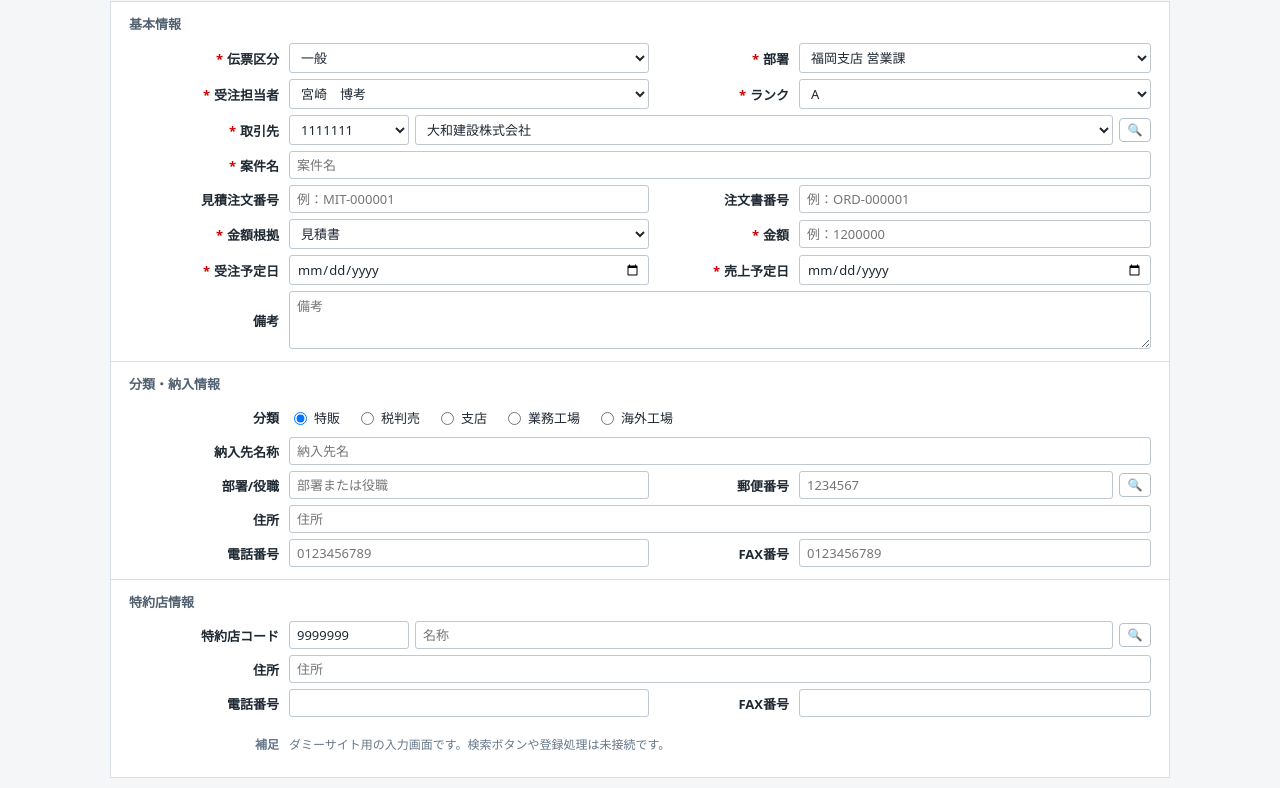
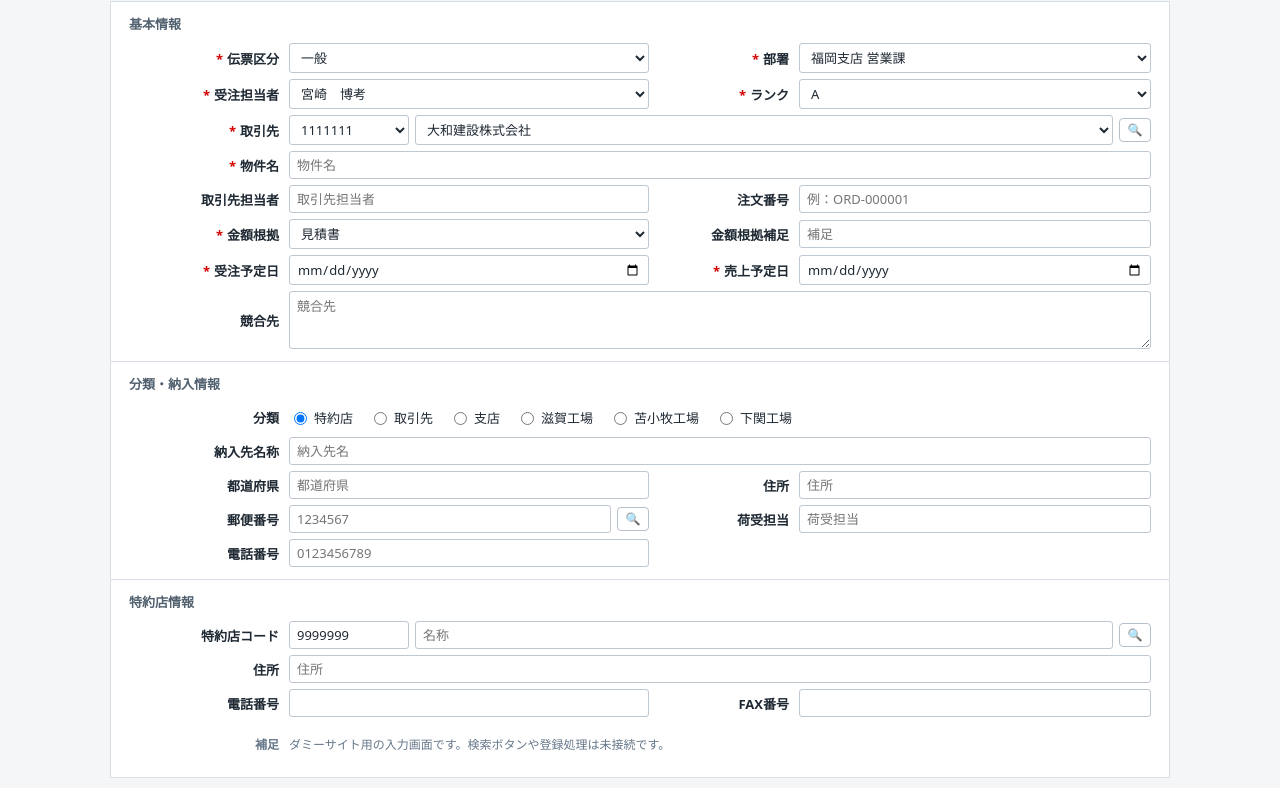
Before and after one commit to ghatake2026/sales-dummy, a website: page index.html in a window 1280 px wide. Shown: the part 66-854 px from the top of the page. Drawn offline with Linux system fonts and the light colour scheme.

Commit message:
Adjust sales dummy form fields

```diff
--- a/index.html
+++ b/index.html
@@ -288,14 +288,14 @@
             <button type="button" class="lookup" aria-label="取引先検索">🔍</button>
           </div>
 
-          <label for="projectName" class="required">案件名</label>
-          <input id="projectName" name="projectName" class="wide" type="text" placeholder="案件名">
+          <label for="propertyName" class="required">物件名</label>
+          <input id="propertyName" name="propertyName" class="wide" type="text" placeholder="物件名">
 
-          <label for="estimateNo">見積注文番号</label>
-          <input id="estimateNo" name="estimateNo" type="text" placeholder="例：MIT-000001">
+          <label for="customerContact">取引先担当者</label>
+          <input id="customerContact" name="customerContact" type="text" placeholder="取引先担当者">
 
-          <label for="orderNo">注文書番号</label>
-          <input id="orderNo" name="orderNo" type="text" placeholder="例：ORD-000001">
+          <label for="orderNumber">注文番号</label>
+          <input id="orderNumber" name="orderNumber" type="text" placeholder="例：ORD-000001">
 
           <label for="amountBasis" class="required">金額根拠</label>
           <select id="amountBasis" name="amountBasis">
@@ -305,8 +305,8 @@
             <option>その他</option>
           </select>
 
-          <label for="amount" class="required">金額</label>
-          <input id="amount" name="amount" type="text" inputmode="numeric" placeholder="例：1200000">
+          <label for="amountBasisNote">金額根拠補足</label>
+          <input id="amountBasisNote" name="amountBasisNote" type="text" placeholder="補足">
 
           <label for="expectedOrderDate" class="required">受注予定日</label>
           <input id="expectedOrderDate" name="expectedOrderDate" type="date">
@@ -314,8 +314,8 @@
           <label for="expectedSalesDate" class="required">売上予定日</label>
           <input id="expectedSalesDate" name="expectedSalesDate" type="date">
 
-          <label for="note">備考</label>
-          <textarea id="note" name="note" class="full" placeholder="備考"></textarea>
+          <label for="competitor">競合先</label>
+          <textarea id="competitor" name="competitor" class="full" placeholder="競合先"></textarea>
         </div>
       </section>
 
@@ -324,18 +324,22 @@
         <div class="form-grid">
           <label>分類</label>
           <div class="radio-row wide">
-            <label><input type="radio" name="category" checked> 特販</label>
-            <label><input type="radio" name="category"> 税判売</label>
-            <label><input type="radio" name="category"> 支店</label>
-            <label><input type="radio" name="category"> 業務工場</label>
-            <label><input type="radio" name="category"> 海外工場</label>
+            <label><input type="radio" name="category" value="特約店" checked> 特約店</label>
+            <label><input type="radio" name="category" value="取引先"> 取引先</label>
+            <label><input type="radio" name="category" value="支店"> 支店</label>
+            <label><input type="radio" name="category" value="滋賀工場"> 滋賀工場</label>
+            <label><input type="radio" name="category" value="苫小牧工場"> 苫小牧工場</label>
+            <label><input type="radio" name="category" value="下関工場"> 下関工場</label>
           </div>
 
           <label for="deliveryName">納入先名称</label>
           <input id="deliveryName" name="deliveryName" class="wide" type="text" placeholder="納入先名">
 
-          <label for="deliveryDept">部署/役職</label>
-          <input id="deliveryDept" name="deliveryDept" type="text" placeholder="部署または役職">
+          <label for="prefecture">都道府県</label>
+          <input id="prefecture" name="prefecture" type="text" placeholder="都道府県">
+
+          <label for="address">住所</label>
+          <input id="address" name="address" type="text" placeholder="住所">
 
           <label for="postalCode">郵便番号</label>
           <div class="inline">
@@ -343,14 +347,11 @@
             <button type="button" class="lookup" aria-label="郵便番号検索">🔍</button>
           </div>
 
-          <label for="address">住所</label>
-          <input id="address" name="address" class="wide" type="text" placeholder="住所">
+          <label for="receivingContact">荷受担当</label>
+          <input id="receivingContact" name="receivingContact" type="text" placeholder="荷受担当">
 
           <label for="phone">電話番号</label>
           <input id="phone" name="phone" type="text" placeholder="0123456789">
-
-          <label for="fax">FAX番号</label>
-          <input id="fax" name="fax" type="text" placeholder="0123456789">
         </div>
       </section>
 
```
